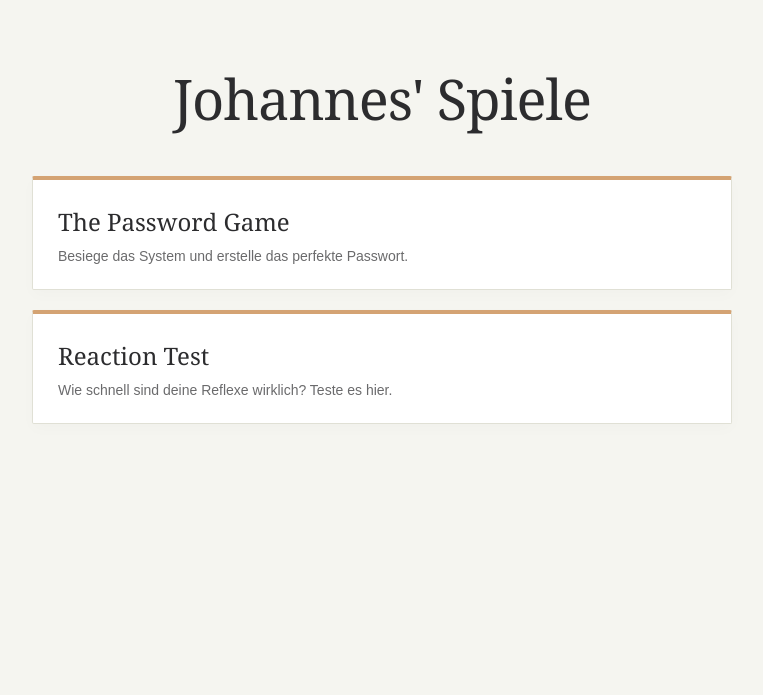
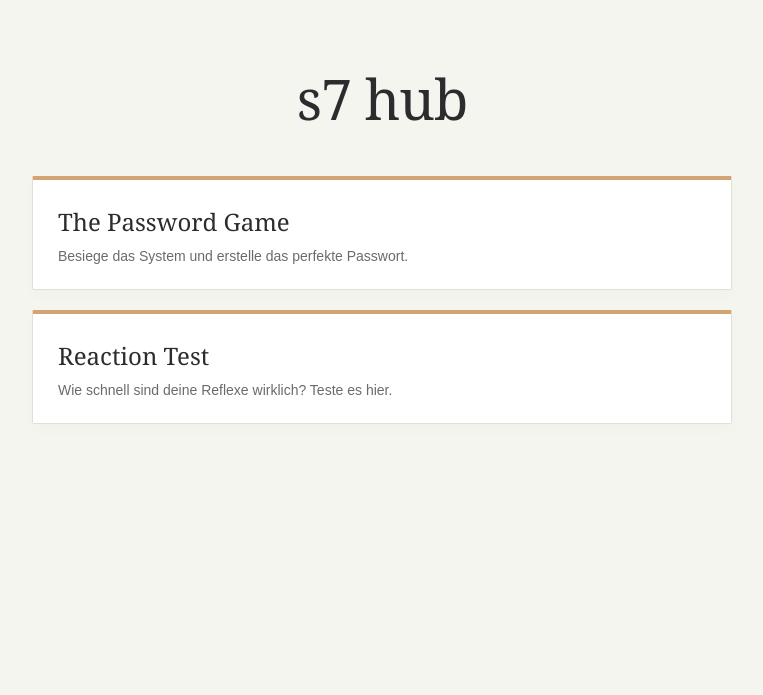
Before and after one commit to johanness7/johanness7.github.io, a plain HTML site: page index.html in a window 1280 px wide. Shown: the top 695 px of the page, without its empty margins (258-1021 px from the left). Drawn offline with Linux system fonts and the light colour scheme.

Commit message:
Update index.html

```diff
--- a/index.html
+++ b/index.html
@@ -139,7 +139,7 @@
     </div>
 
     <div class="main-content">
-        <div class="header"><h1>Johannes' Spiele</h1></div>
+        <div class="header"><h1>s7 hub</h1></div>
 
         <div class="games-container">
             <a href="https://johanness7.github.io/daspasswortspiel/" class="game-card">
```
